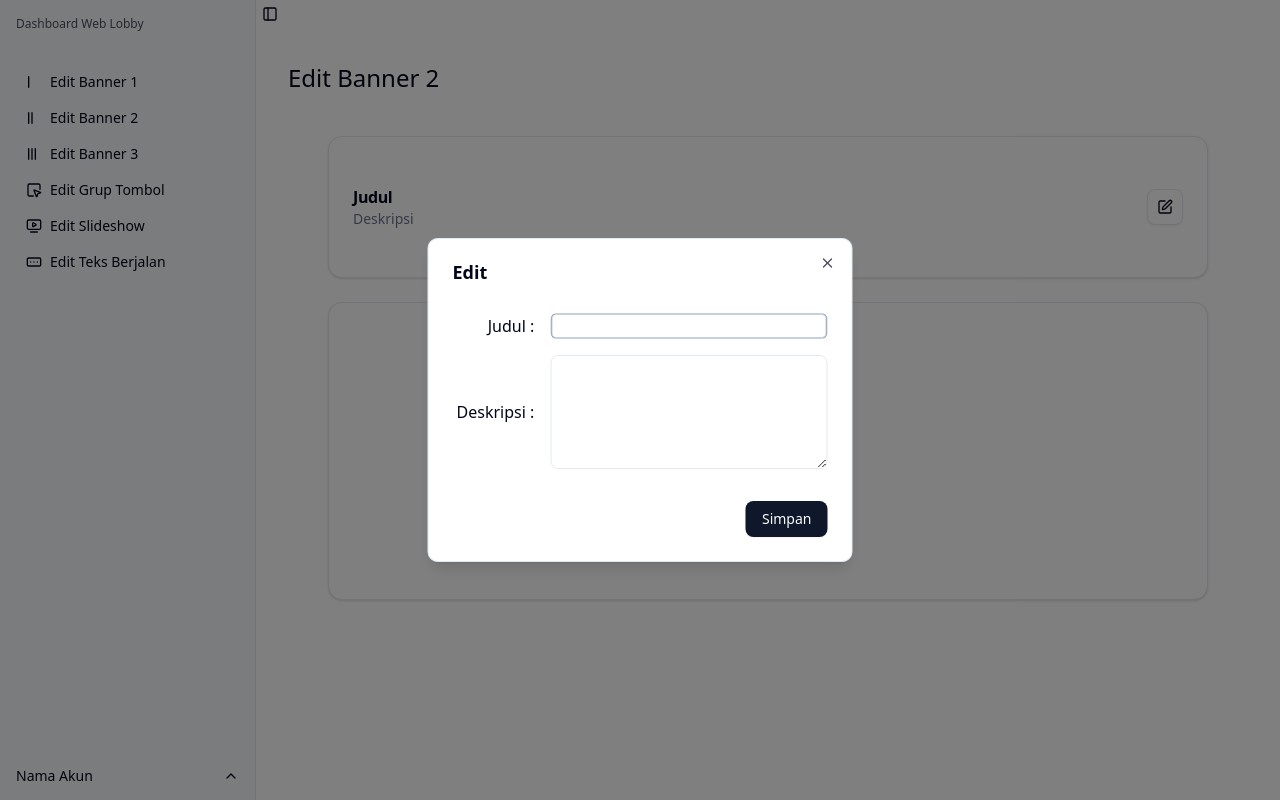
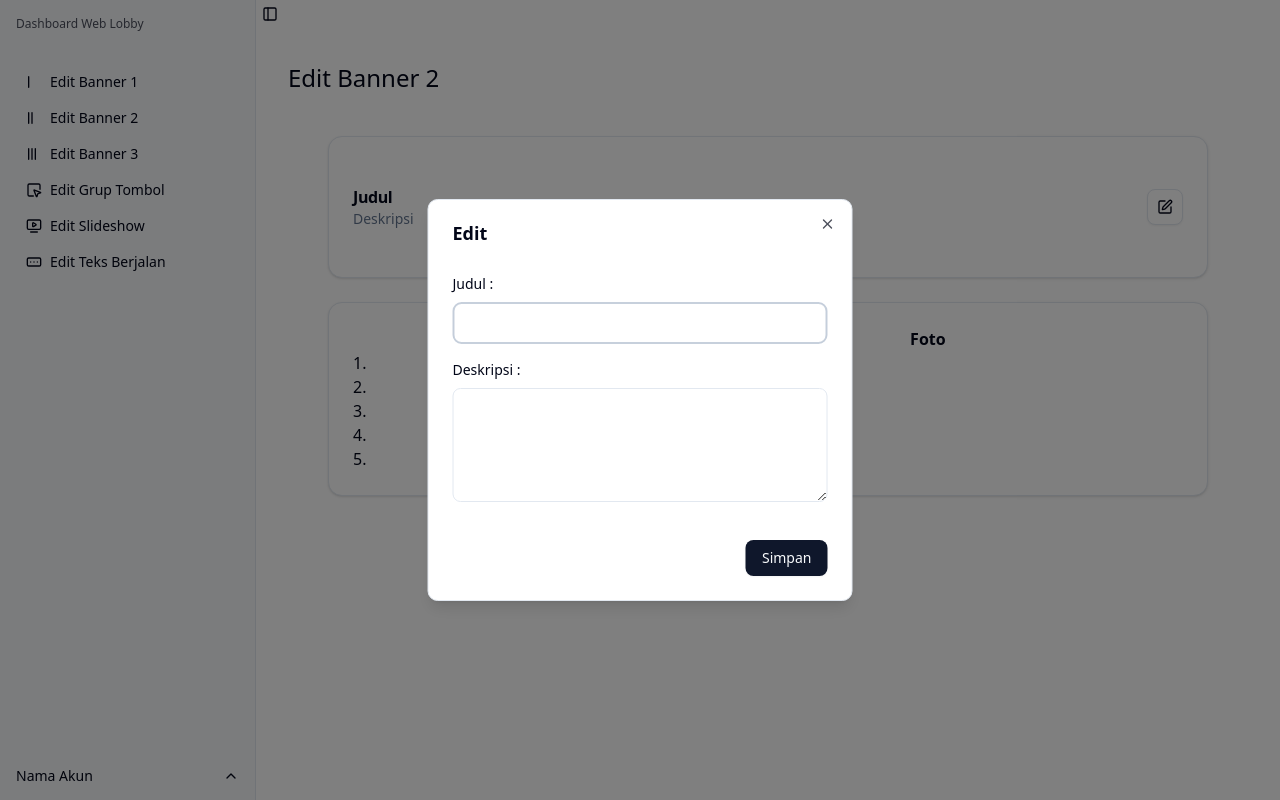
Before and after one commit to raihandp/information-dashboard-web, a SvelteKit app: page /dashboard/banner-2 in a window 1280 px wide. Both pictures are taken after a click on the button "Edit". Built offline with nearby package versions, Linux system fonts and the light colour scheme.

Commit message:
update UI Edit Banner 2

```diff
--- a/src/routes/dashboard/banner-2/+page.svelte
+++ b/src/routes/dashboard/banner-2/+page.svelte
@@ -5,6 +5,9 @@
 	import { SquarePen, CircleX } from "@lucide/svelte";
 </script>
 
+<style>
+
+</style>
 <!-- style="background-color: #FF8A00; text-align: center; color: white; padding: 10px" -->
 <div>
     <h2 style="font-size: 24px;">Edit Banner 2</h2>
@@ -33,12 +36,15 @@
                             </Dialog.Header>
 
                             <div class="grid gap-4 py-4">
-                                <div class="grid grid-cols-4 items-center gap-4">
-                                    <label for="judul" class="text-right">Judul :</label>
-                                    <input id="judul" class="col-span-3" style="border: 1px solid; border-radius:5px;" />
-
-                                    <label for="desc" class="text-right">Deskripsi :</label>
-                                    <textarea id="desc" class="col-span-3 border rounded-md p-2" rows="4"></textarea>
+                                <div class="grid w-full gap-y-4">
+                                    <div>
+                                        <label for="judul" class="block text-sm font-medium mb-2">Judul :</label>
+                                        <input id="judul" class="w-full border rounded-md p-2" />
+                                    </div>
+                                    <div>
+                                        <label for="desc" class="block text-sm font-medium mb-2">Deskripsi :</label>
+                                        <textarea id="desc" class="w-full border rounded-md p-2" rows="4"></textarea>
+                                    </div>
                                 </div>
                             </div>
                             <Dialog.Footer>
@@ -56,8 +62,38 @@
     </Card.Root>
 
     <Card.Root>
-        <Card.Content class="p-6">
-            <div class="flex items-center justify-between space-x-4 h-50">
+        <Card.Content>
+            <div>
+                <table class="w-full border-collapse">
+                    <thead>
+                        <tr>
+                            <th>Nomor</th>
+                            <th>Foto</th>
+                        </tr>
+                    </thead>
+                    <tbody>
+                        <tr>
+                            <td>1.</td>
+                            <td>Judul Foto 1</td>
+                        </tr>
+                        <tr>
+                            <td>2.</td>
+                            <td>Judul Foto 2</td>
+                        </tr>
+                        <tr>
+                            <td>3.</td>
+                            <td>Judul Foto 3</td>
+                        </tr>
+                        <tr>
+                            <td>4.</td>
+                            <td>Judul Foto 4</td>
+                        </tr>
+                        <tr>
+                            <td>5.</td>
+                            <td>Judul Foto 5</td>
+                        </tr>
+                    </tbody>
+                </table>
             </div>
         </Card.Content>
     </Card.Root>
```
